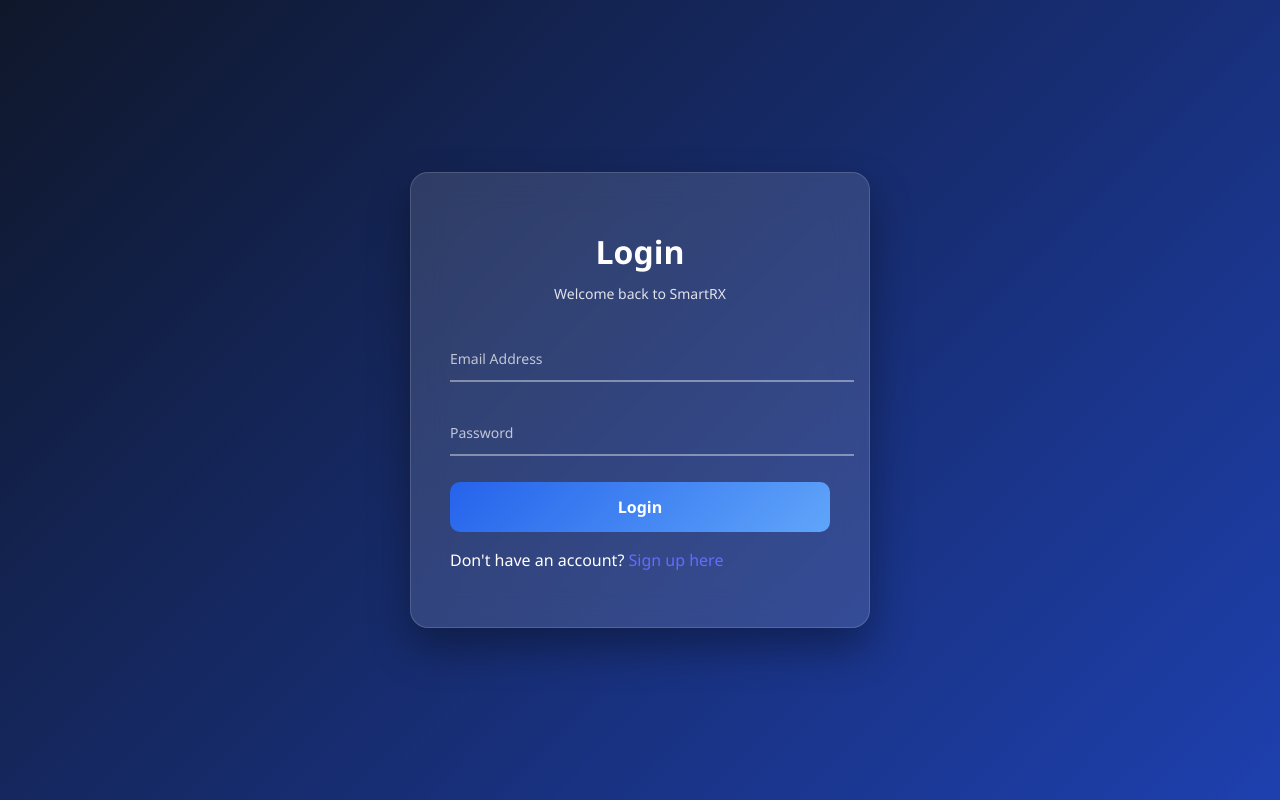
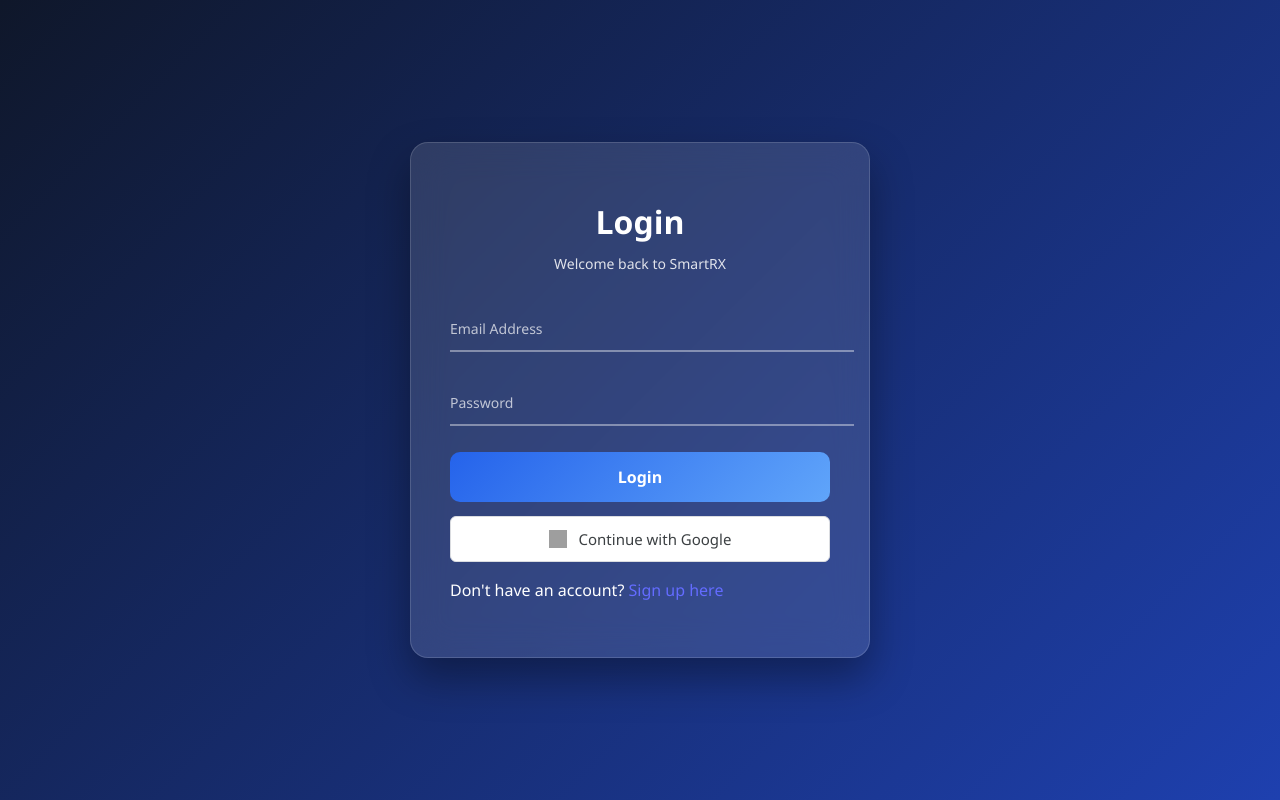
Before and after one commit to apekshhaa/pharmacy, a React (Vite) app in the folder frontend/: page /login in a window 1280 px wide. Built offline with nearby package versions, Linux system fonts and the light colour scheme; grey boxes are pictures that could not be loaded.

Commit message:
Updated Login and Signup

```diff
--- a/frontend/src/components/Login.css
+++ b/frontend/src/components/Login.css
@@ -115,3 +115,41 @@
   transform: translateY(-2px);
   box-shadow: 0 10px 25px rgba(37, 99, 235, 0.6);
 }
+
+.google-btn {
+  margin-top: 14px;
+  width: 100%;
+  height: 46px;
+
+  display: flex;
+  align-items: center;
+  justify-content: center;
+  gap: 12px;
+
+  background-color: #ffffff;
+  color: #3c4043;
+
+  border: 1px solid #dadce0;
+  border-radius: 6px;
+
+  font-size: 15px;
+  font-weight: 500;
+
+  cursor: pointer;
+  transition: background-color 0.2s ease, box-shadow 0.2s ease;
+}
+
+.google-btn:hover {
+  background-color: #f7f8f8;
+  box-shadow: 0 1px 2px rgba(60, 64, 67, 0.15);
+}
+
+.google-btn:disabled {
+  opacity: 0.6;
+  cursor: not-allowed;
+}
+
+.google-icon {
+  width: 18px;
+  height: 18px;
+}
--- a/frontend/src/pages/Login.jsx
+++ b/frontend/src/pages/Login.jsx
@@ -1,6 +1,107 @@
+// import { useState } from "react";
+// import { Link } from "react-router-dom";
+// import "../components/Login.css";
+
+// export default function Login({ setIsAuthenticated }) {
+//   const [email, setEmail] = useState("");
+//   const [password, setPassword] = useState("");
+//   const [error, setError] = useState("");
+//   const [loading, setLoading] = useState(false);
+
+//   const handleSubmit = async (e) => {
+//     e.preventDefault();
+//     setError("");
+
+//     if (!email) {
+//       setError("Please enter your email first");
+//       return;
+//     }
+
+//     if (!/^[^\s@]+@[^\s@]+\.[^\s@]+$/.test(email)) {
+//       setError("Please enter a valid email address");
+//       return;
+//     }
+
+//     if (!password) {
+//       setError("Please enter your password");
+//       return;
+//     }
+
+//     setLoading(true);
+
+//     try {
+//       const response = await fetch("http://localhost:5000/api/auth/login", {
+//         method: "POST",
+//         headers: {
+//           "Content-Type": "application/json",
+//         },
+//         body: JSON.stringify({ email, password }),
+//       });
+
+//       const data = await response.json();
+
+//       if (response.ok) {
+//         setError("");
+//         localStorage.setItem("user", JSON.stringify(data.user));
+//         setIsAuthenticated(true);
+//       } else {
+//         setError(data.message || "Login failed");
+//       }
+//     } catch (err) {
+//       setError("❌ Server error. Please try again later.");
+//       console.error(err);
+//     } finally {
+//       setLoading(false);
+//     }
+//   };
+
+//   return (
+//     <div className="login-page">
+//       <form className="login-card" onSubmit={handleSubmit}>
+//         <h1 className="login-title">Login</h1>
+//         <p className="login-subtitle">Welcome back to SmartRX</p>
+
+//         {error && <div className="error-box">{error}</div>}
+
+//         <div className="input-group">
+//           <input
+//             type="email"
+//             value={email}
+//             onChange={(e) => setEmail(e.target.value)}
+//             required
+//             placeholder=" "
+//           />
+//           <label>Email Address</label>
+//         </div>
+
+//         <div className="input-group">
+//           <input
+//             type="password"
+//             value={password}
+//             onChange={(e) => setPassword(e.target.value)}
+//             required
+//             placeholder=" "
+//           />
+//           <label>Password</label>
+//         </div>
+
+//         <button className="login-btn" disabled={loading}>
+//           {loading ? "Logging in..." : "Login"}
+//         </button>
+
+//         <p className="signup-link">
+//           Don't have an account? <Link to="/signup">Sign up here</Link>
+//         </p>
+//       </form>
+//     </div>
+//   );
+// }
+
+
 import { useState } from "react";
 import { Link } from "react-router-dom";
 import "../components/Login.css";
+import { loginWithEmail, loginWithGoogle } from "../services/firebaseAuth";
 
 export default function Login({ setIsAuthenticated }) {
   const [email, setEmail] = useState("");
@@ -12,46 +113,34 @@
     e.preventDefault();
     setError("");
 
-    if (!email) {
-      setError("Please enter your email first");
-      return;
-    }
-
-    if (!/^[^\s@]+@[^\s@]+\.[^\s@]+$/.test(email)) {
-      setError("Please enter a valid email address");
-      return;
-    }
-
-    if (!password) {
-      setError("Please enter your password");
-      return;
-    }
+    if (!email) return setError("Please enter your email first");
+    if (!/^[^\s@]+@[^\s@]+\.[^\s@]+$/.test(email))
+      return setError("Please enter a valid email address");
+    if (!password) return setError("Please enter your password");
 
     setLoading(true);
 
     try {
-      const response = await fetch("http://localhost:5000/api/auth/login", {
-        method: "POST",
-        headers: {
-          "Content-Type": "application/json",
-        },
-        body: JSON.stringify({ email, password }),
-      });
-
-      const data = await response.json();
-
-      if (response.ok) {
-        setError("");
-        localStorage.setItem("user", JSON.stringify(data.user));
-        setIsAuthenticated(true);
-      } else {
-        setError(data.message || "Login failed");
-      }
+      await loginWithEmail(email, password);
+      setIsAuthenticated(true);
     } catch (err) {
-      setError("❌ Server error. Please try again later.");
-      console.error(err);
+      if (err.code === "auth/wrong-password")
+        setError("Incorrect password");
+      else if (err.code === "auth/user-not-found")
+        setError("User not found. Please sign up.");
+      else setError("Login failed. Try again.");
     } finally {
       setLoading(false);
+    }
+  };
+
+  const handleGoogleLogin = async () => {
+    setError("");
+    try {
+      await loginWithGoogle();
+      setIsAuthenticated(true);
+    } catch (err) {
+      setError("Google login failed");
     }
   };
 
@@ -89,6 +178,22 @@
           {loading ? "Logging in..." : "Login"}
         </button>
 
+        {/* 🔹 Google Login */}
+        <button
+          type="button"
+          className="google-btn"
+          onClick={handleGoogleLogin}
+          disabled={loading}
+        >
+          <img
+            src="https://developers.google.com/identity/images/g-logo.png"
+            alt="Google"
+            className="google-icon"
+          />
+          <span>Continue with Google</span>
+        </button>
+
+
         <p className="signup-link">
           Don't have an account? <Link to="/signup">Sign up here</Link>
         </p>
--- /dev/null
+++ b/frontend/src/services/firebaseAuth.js
@@ -0,0 +1,30 @@
+import {
+  createUserWithEmailAndPassword,
+  signInWithEmailAndPassword,
+  GoogleAuthProvider,
+  signInWithPopup,
+  signOut,
+  onAuthStateChanged,
+} from "firebase/auth";
+
+import { auth } from "../firebase/firebaseConfig";
+
+// Email/Password Signup
+export const signupWithEmail = (email, password) =>
+  createUserWithEmailAndPassword(auth, email, password);
+
+// Email/Password Login
+export const loginWithEmail = (email, password) =>
+  signInWithEmailAndPassword(auth, email, password);
+
+// Google Login
+const googleProvider = new GoogleAuthProvider();
+export const loginWithGoogle = () =>
+  signInWithPopup(auth, googleProvider);
+
+// Logout
+export const logoutUser = () => signOut(auth);
+
+// Auth listener
+export const onAuthChange = (callback) =>
+  onAuthStateChanged(auth, callback);
```
Also changed, not shown: frontend/src/pages/Signup.jsx (+165 -48 lines).
